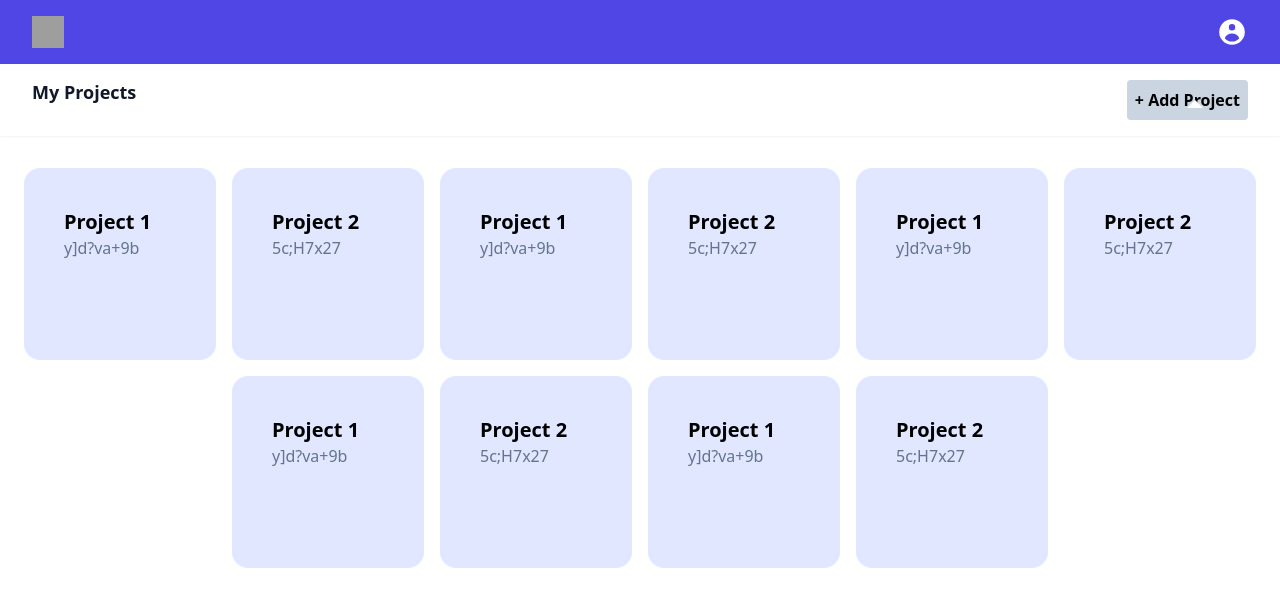
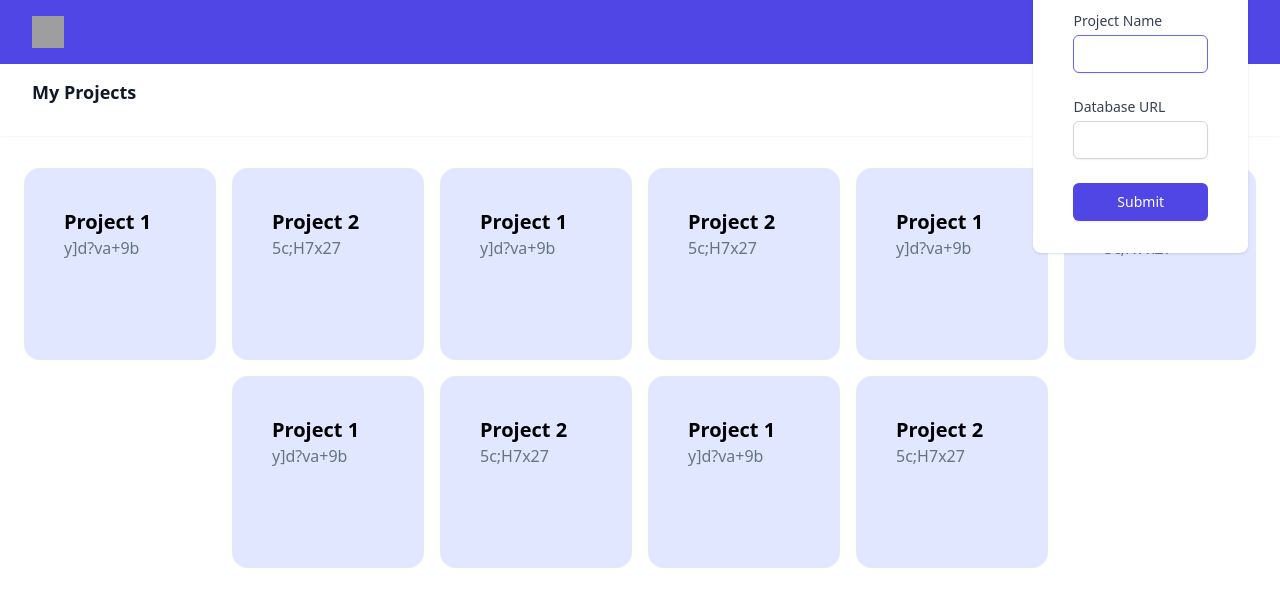
Before and after one commit to balub/The-IoT-Project, a React (Vite) app in the folder iot-dashboard/: page / in a window 1280 px wide. Both pictures are taken after a click on the button "+ Add Project". Shown: the top 606 px of the page. Built offline with nearby package versions, Linux system fonts and the light colour scheme; grey boxes are pictures that could not be loaded.

Commit message:
feat: add project pop up added

```diff
--- /dev/null
+++ b/iot-dashboard/src/components/AddProject.jsx
@@ -0,0 +1,67 @@
+import React from "react";
+import { useState } from "react";
+
+function AddProject() {
+  const [count, setCount] = useState(1);
+
+  return (
+    <>
+      <div className=" min-h-full flex flex-col justify-center py-12 sm:px-6 lg:px-8">
+        <div className="mt-8 sm:mx-auto sm:w-full sm:max-w-md">
+          <div className="bg-white py-8 px-4 shadow sm:rounded-lg sm:px-10">
+            <form className="space-y-6" action="#" method="POST">
+              <div>
+                <label
+                  htmlFor="email"
+                  className="block text-sm font-medium text-gray-700"
+                >
+                  Project Name
+                </label>
+                <div className="mt-1">
+                  <input
+                    id="email"
+                    name="email"
+                    type="email"
+                    autoComplete="email"
+                    required
+                    className="appearance-none block w-full px-3 py-2 border border-gray-300 rounded-md shadow-sm placeholder-gray-400 focus:outline-none focus:ring-indigo-500 focus:border-indigo-500 sm:text-sm"
+                  />
+                </div>
+              </div>
+
+              <div>
+                <label
+                  htmlFor="password"
+                  className="block text-sm font-medium text-gray-700"
+                >
+                  Database URL
+                </label>
+                <div className="mt-1">
+                  <input
+                    id="password"
+                    name="password"
+                    type="password"
+                    autoComplete="current-password"
+                    required
+                    className="appearance-none block w-full px-3 py-2 border border-gray-300 rounded-md shadow-sm placeholder-gray-400 focus:outline-none focus:ring-indigo-500 focus:border-indigo-500 sm:text-sm"
+                  />
+                </div>
+              </div>
+
+              <div>
+                <button
+                  type="submit"
+                  className="w-full flex justify-center py-2 px-4 border border-transparent rounded-md shadow-sm text-sm font-medium text-white bg-indigo-600 hover:bg-indigo-700 focus:outline-none focus:ring-2 focus:ring-offset-2 focus:ring-indigo-500"
+                >
+                  Submit
+                </button>
+              </div>
+            </form>
+          </div>
+        </div>
+      </div>
+    </>
+  );
+}
+
+export default AddProject;
--- a/iot-dashboard/src/pages/HomePage.jsx
+++ b/iot-dashboard/src/pages/HomePage.jsx
@@ -3,6 +3,7 @@
 import { useState } from "react";
 import NavBar from "../components/NavBar";
 import Popup from "reactjs-popup";
+import AddProject from "../components/AddProject";
 
 export default function HomePage() {
   const [projects, setProjects] = useState([
@@ -33,7 +34,9 @@
                 </button>
               }
               position=""
-            ></Popup>
+            >
+              <AddProject />
+            </Popup>
           </div>
         </header>
       </NavBar>
```
